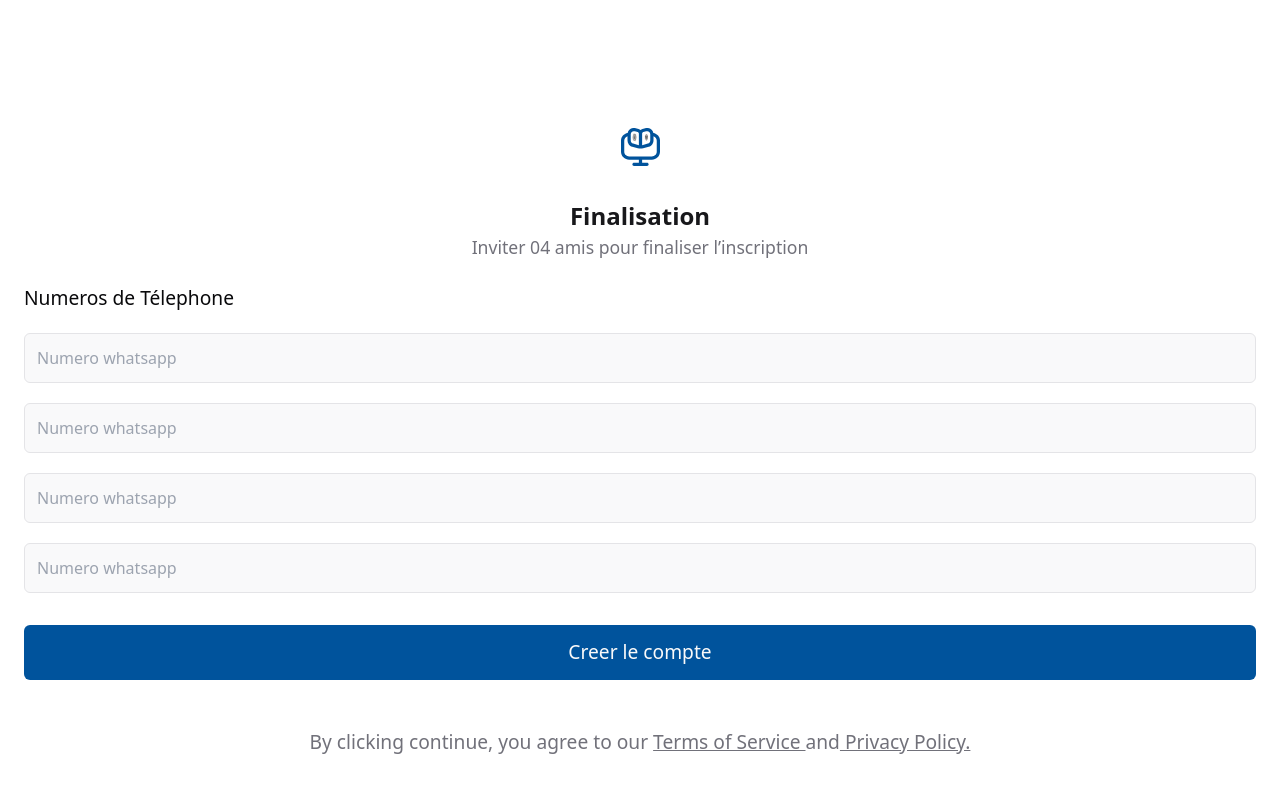
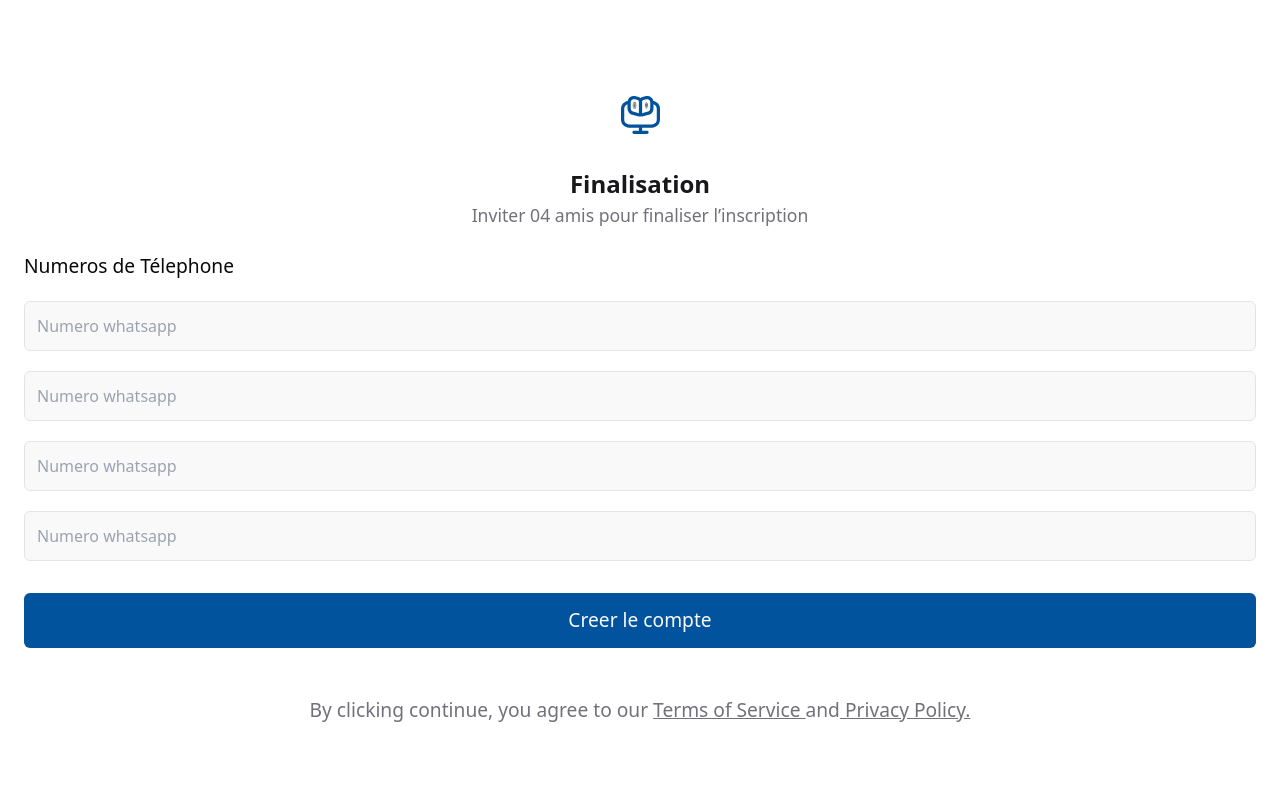
Before and after one commit to Worketyamo-Students/Aws-Labs-Nehemie, a React (Vite) app: page /finalisation in a window 1280 px wide. Shown: the top 792 px of the page. Built offline with nearby package versions, Linux system fonts and the light colour scheme.

Commit message:
navigation

```diff
--- a/package.json
+++ b/package.json
@@ -13,7 +13,8 @@
     "dotenv": "^17.2.0",
     "express": "^5.1.0",
     "react": "^19.1.0",
-    "react-dom": "^19.1.0"
+    "react-dom": "^19.1.0",
+    "react-router-dom": "^7.7.0"
   },
   "devDependencies": {
     "@eslint/js": "^9.30.1",
--- a/src/App.tsx
+++ b/src/App.tsx
@@ -1,15 +1,18 @@
-// import Inscription from "./Inscription/Inscription";
-// import Verification from "./Verification/Verification";
-// import Bienvenue from "./Bienvenue/Bienvenue";
+import { BrowserRouter as Router, Routes, Route } from "react-router-dom";
+import Inscription from "./Inscription/Inscription";
+import Verification from "./Verification/Verification";
+import Bienvenue from "./Bienvenue/Bienvenue";
 import Finalisation from "./Finalisation/Finalisation";
 const App = () => {
   return (
-    <div>
-      {/* <Inscription /> */}
-      {/* <Verification /> */}
-      {/* <Bienvenue /> */}
-      <Finalisation />
-    </div>
+    <Router>
+      <Routes>
+        <Route path="/" element={<Inscription/>}></Route>
+        <Route path="/verification" element={<Verification/>}></Route>
+        <Route path="/finalisation" element={<Finalisation/>}></Route>
+        <Route path="/bienvenue" element={<Bienvenue/>}></Route>
+      </Routes>
+    </Router>
   )
 };
 
--- a/src/Bienvenue/Bienvenue.tsx
+++ b/src/Bienvenue/Bienvenue.tsx
@@ -1,19 +1,29 @@
 import Entete from "./Entete/Entete";
 import Button from "../Inscription/Button/Button";
 import Police from "../Inscription/Police/Police";
+import ProgressBar from "../ProgressBar/ProgressBar";
 
 const Bienvenue = () => {
-    return (
-        <div className="pt-[8rem] pb-[3rem] px-[1.5rem]">
-            <Entete />
-            <img src="/src/assets/Bienvenu.svg" alt="Acceuil"  className="w-full my-[2rem]"/>
-            <Button text="Creer le compte" />
-            <Police  text1="By clicking continue, you agree to our  " link1="#" text2="Terms of Service   "
-              text3="    and"
-              link2="#" text4="    Privacy Policy."/>
+  return (
+    <div className="pt-[6rem] pb-[3rem] px-[1.5rem]">
+      <Entete />
+      <img
+        src="/src/assets/Bienvenu.svg"
+        alt="Acceuil"
+        className="w-full my-[2rem]"
+      />
+      <Button text="Creer le compte" />
+      <Police
+        text1="By clicking continue, you agree to our  "
+        link1="#"
+        text2="Terms of Service   "
+        text3="    and"
+        link2="#"
+        text4="    Privacy Policy."
+      />
+      <ProgressBar currentStep={3} />
+    </div>
+  );
+};
 
-        </div>
-    )
-}
-
-export default Bienvenue
+export default Bienvenue;
--- a/src/Finalisation/Finalisation.tsx
+++ b/src/Finalisation/Finalisation.tsx
@@ -2,26 +2,33 @@ import Entete from "./Entete/Entete";
 import Input from "./Input/Input";
 import Button from "../Inscription/Button/Button";
 import Police from "../Inscription/Police/Police";
+import ProgressBar from "../ProgressBar/ProgressBar";
 
 const Finalisation = () => {
   return (
-        <div className="pt-[8rem] pb-[3rem] px-[1.5rem]">
+    <div className="pt-[6rem] pb-[3rem] px-[1.5rem]">
       <Entete />
       <div className="flex flex-col gap-2 mt-6">
-                <h3 className="text-[#09090B] text-[1.2rem] font-medium">Numeros de Télephone</h3>
+        <h3 className="text-[#09090B] text-[1.2rem] font-medium">
+          Numeros de Télephone
+        </h3>
         <Input type="number" placeholder="Numero whatsapp" />
         <Input type="number" placeholder="Numero whatsapp" />
         <Input type="number" placeholder="Numero whatsapp" />
         <Input type="number" placeholder="Numero whatsapp" />
-
       </div>
       <Button text="Creer le compte" />
-            <Police  text1="By clicking continue, you agree to our  " link1="#" text2="Terms of Service   "
+      <Police
+        text1="By clicking continue, you agree to our  "
+        link1="#"
+        text2="Terms of Service   "
         text3="    and"
-              link2="#" text4="    Privacy Policy."/>
+        link2="#"
+        text4="    Privacy Policy."
+      />
+      <ProgressBar currentStep={2} />
+    </div>
+  );
+};
 
-        </div>
-    )
-}
-
-export default Finalisation
+export default Finalisation;
--- a/src/Inscription/Inscription.tsx
+++ b/src/Inscription/Inscription.tsx
@@ -1,30 +1,42 @@
 import Entete from "./Entete/Entete";
 import Input from "./Input/Input";
+import Option from "./Option/Option";
 import Button from "./Button/Button";
 import Connect from "./Connect/Connect";
 import Police from "./Police/Police";
+import ProgressBar from "../ProgressBar/ProgressBar";
 
 const Inscription = () => {
   return (
-      <div className="pt-[5rem] pb-[3rem] px-[1.5rem]">
+    <div className="pt-[6rem] pb-[3rem] px-[1.5rem]">
       <Entete />
       <div className="flex flex-col gap-2 pt-4">
-            <Input label="Email" type="text" placeholder="abc@example.com" required/>
-            <Input label="Mot de passe" type="password" placeholder="**************" required/>
+        <Input
+          label="Email"
+          type="text"
+          placeholder="abc@example.com"
+          required
+        />
+        <Input
+          label="Mot de passe"
+          type="password"
+          placeholder="**************"
+          required
+        />
       </div>
-        {/* <div className="flex justify-between w-full pt-2">
-            <Progression color="bg-[#00539C]" />
-            <Progression color="bg-[#D9D9D9]" />
-            <Progression color="bg-[#D9D9D9]" />
-            <Progression color="bg-[#D9D9D9]" />
-        </div>  */}
-        <Connect image="/src//assets/github-logo.svg" text="Github"/>
+      <Option />
+      <Connect image="/src//assets/github-logo.svg" text="Github" />
       <Connect image="/src/assets/Google.svg" text="Google" />
       <Button text="Creer le compte" />
-        <Police  text1="By clicking continue, you agree to our  " link1="#" text2="Terms of Service   "
+      <Police
+        text1="By clicking continue, you agree to our  "
+        link1="#"
+        text2="Terms of Service   "
         text3="    and"
-              link2="#" text4="    Privacy Policy."/>
-
+        link2="#"
+        text4="    Privacy Policy."
+      />
+      <ProgressBar currentStep={0} />
     </div>
   );
 };
--- /dev/null
+++ b/src/Inscription/Option/Option.tsx
@@ -0,0 +1,11 @@
+const Option = () => {
+  return (
+    <div className="flex gap-2 justify-between items-center mt-3">
+      <hr className="bg-[#E4E4E7] h-1 w-[7rem] " />
+      <p className="text-[#71717A] text-[1rem] font-medium">ou avec</p>
+      <hr className="bg-[#E4E4E7] h-1 w-[7rem] " />
+    </div>
+  );
+};
+
+export default Option;
--- /dev/null
+++ b/src/ProgressBar/ProgressBar.tsx
@@ -0,0 +1,30 @@
+interface ProgressBarProps {
+    currentStep: Number;
+}
+
+const ProgressBar = ({ currentStep } :ProgressBarProps) => {
+    const stepColors = [
+        "bg-linear-to-r from-[#FFA273] from-56% to-[#FFA273]",
+        "bg-[#FFA273]",
+        "bg-linear-to-r from-[#FFA273] to-[#00539C]",
+        "bg-[#00539C]"
+    ];
+
+    return(
+        <div className="flex justify-between items-center w-full pt-4 ">
+            {stepColors.map((color, index) => (
+                <div
+                   key={index}
+                   className="w-4 h-4 rounded-full mx-1 flex-1"
+                   style={{
+                       backgroundColor: color,
+                       opacity: currentStep === index ? 1 : 0.3,
+                       transition: "opacity 0.3s ease"
+                   }}
+                />
+            ))}
+        </div>
+    )
+}
+
+export default ProgressBar;
--- a/src/Verification/Verification.tsx
+++ b/src/Verification/Verification.tsx
@@ -2,10 +2,11 @@ import Entete from "../Verification/Entete/Entete";
 import OTP from "./OTP/OTP";
 import Button from "../Inscription/Button/Button";
 import Police from "../Inscription/Police/Police";
+import ProgressBar from "../ProgressBar/ProgressBar";
 
 const Verification = () => {
   return (
-        <div className="pt-[10rem] pb-[3rem] px-[1.5rem]">
+    <div className="pt-[8rem] pb-[3rem] px-[1.5rem]">
       <Entete />
       <div className="flex items-center gap-3 my-[2rem]">
         <OTP type="number" value="#" />
@@ -14,12 +15,17 @@ const Verification = () => {
         <OTP type="number" value="#" />
       </div>
       <Button text="Creer le compte" />
-            <Police  text1="By clicking continue, you agree to our  " link1="#" text2="Terms of Service   "
+      <Police
+        text1="By clicking continue, you agree to our  "
+        link1="#"
+        text2="Terms of Service   "
         text3="    and"
-              link2="#" text4="    Privacy Policy."/>
+        link2="#"
+        text4="    Privacy Policy."
+      />
+      <ProgressBar currentStep={1} />
+    </div>
+  );
+};
 
-        </div>
-    )
-}
-
-export default Verification
+export default Verification;
```
Also changed, not shown: src/ProgressBar.tsx (deleted, +0 -16 lines), 1 other file (tests, documents, lock files or other folders). Lines whose indentation alone changed are shown as unchanged.
